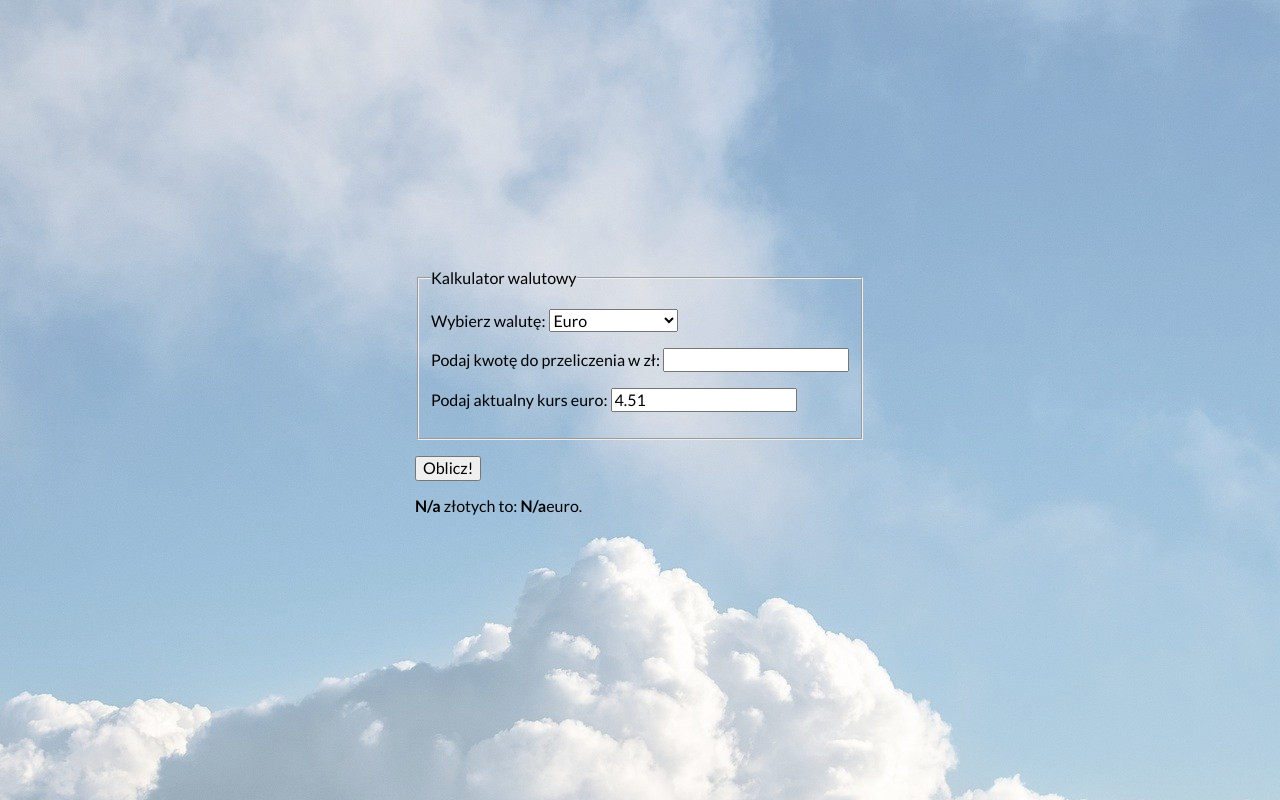
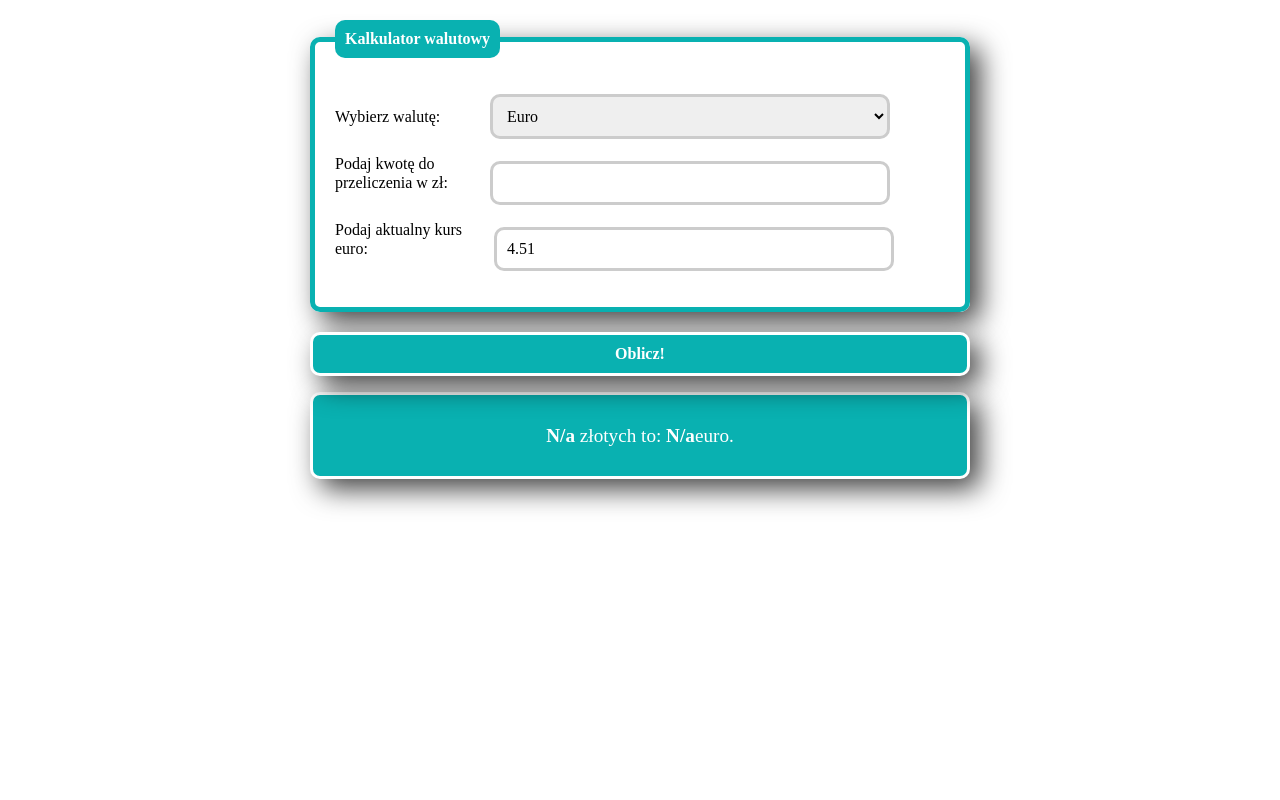
Before and after one commit to Kacper218/currency-calculator-react, a React (Create React App) app: page / in a window 1280 px wide. Built offline with nearby package versions, Linux system fonts and the light colour scheme.

Commit message:
components used in app.js

```diff
--- a/src/App.js
+++ b/src/App.js
@@ -1,44 +1,20 @@
 import logo from './logo.svg';
 import './App.css';
+import Form from './Form';
+import Score from './Score';
+import Container from './Container';
 
 function App() {
 	return (
-		<body className="body">
-			<div className="container">
-				<main>
+		<Container>
 
-					<form className="form">
-						<fieldset className="form__fieldset">
-							<legend className="form__legend">Kalkulator walutowy</legend>
-							<p>
-								<span className="form__labelText">Wybierz walutę: </span><select className="form__field" name="currency">
-									<option value="euro">Euro</option>
-									<option value="ruda">Magiczna Ruda</option>
-								</select>
-							</p>
-							<p>
-								<label>
-									<span className="form__labelText">Podaj kwotę do przeliczenia w zł: </span><input required className="form__field" type="number" min="0.01" step="0.01" />
-								</label>
-							</p>
-							<p>
-								<label>
-									<span className="form__labelText">Podaj aktualny kurs euro:</span> <input required className="form__field" type="number" min="0.01" step="0.01" value="4.51" /> </label>
-							</p>
-						</fieldset>
-						<p>
-							<button className="form__button">Oblicz!</button>
-						</p>
-					</form>
-					<div className="form__score">
-						<p><strong className="">N/a</strong> złotych to: <strong className=""> N/a</strong>
-							<span className="">euro.</span>
-						</p>
-					</div>
-				</main>
-			</div>
+			<Form />
 
-		</body>
+			<Score />
+
+		</Container>
+
+
 	)
 }
 
```
